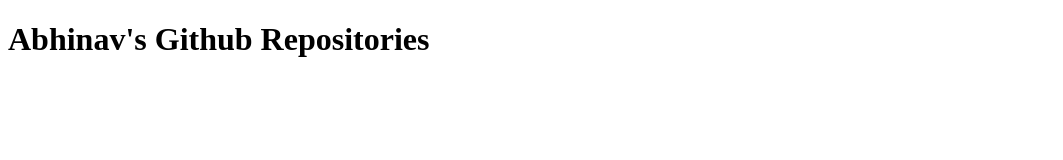
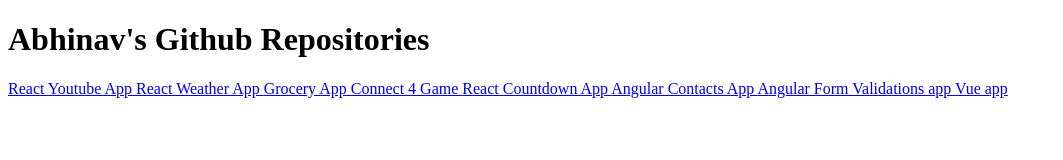
Before and after one commit to abhi90g/abhi90g.github.io, a plain HTML site: page index.html in a window 1280 px wide. Shown: the whole page, without its empty margins (0-1063 px from the left). Drawn offline with Linux system fonts and the light colour scheme.

Commit message:
Update index.html

```diff
--- a/index.html
+++ b/index.html
@@ -6,5 +6,22 @@
   </head>
   <body>
     <h1> Abhinav's Github Repositories </h1>
+
+    <a target="_blank" href="https://abhi90g.github.io/youtube-app/"> React Youtube App </a>
+
+    <a target="_blank" href="https://abhi90g.github.io/weather-app/"> React Weather App </a>
+
+    <a target="_blank" href="https://abhi90g.github.io/grocery-app/"> Grocery App </a>
+
+    <a target="_blank" href="https://abhi90g.github.io/connect-4/"> Connect 4 Game </a>
+
+    <a target="_blank" href="https://abhi90g.github.io/countdown-app/"> React Countdown App </a>
+
+    <a target="_blank" href="https://abhi90g.github.io/Angular-Contacts-app/"> Angular Contacts App </a>
+
+    <a target="_blank" href="https://abhi90g.github.io/angular-form-validations/"> Angular Form Validations app </a>
+
+    <a target="_blank" href="https://abhi90g.github.io/vue-sample-app/"> Vue app </a>
+
   </body>
 </html>
```
